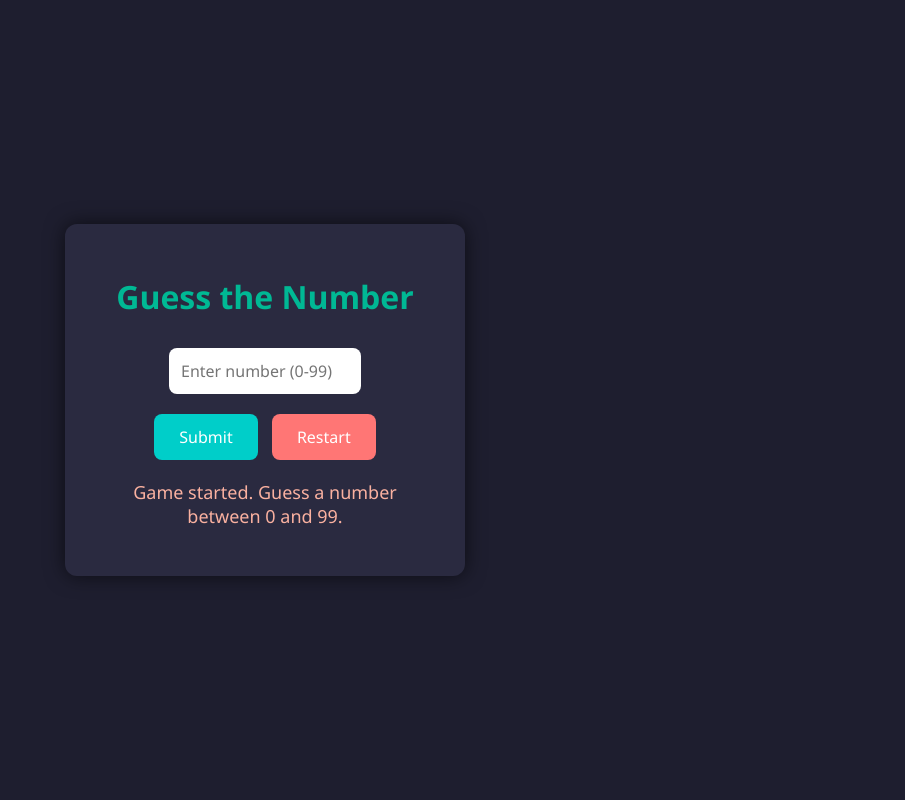
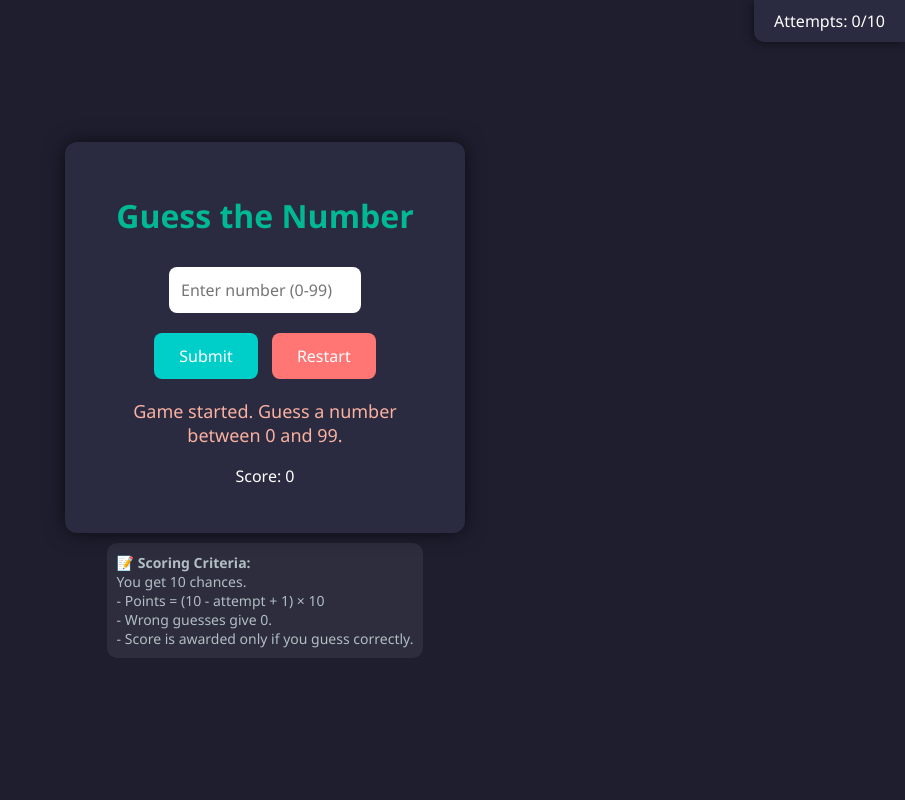
Before and after one commit to Apps1289/Guessing-game, a Spring Boot app: page / in a window 1280 px wide. Shown: the whole page, without its empty margins (375-1280 px from the left). Run offline with Spring Boot 4, Linux system fonts and the light colour scheme; some libraries are stand-ins or nearby versions.

Commit message:
Update index.html

```diff
--- a/src/main/resources/static/index.html
+++ b/src/main/resources/static/index.html
@@ -12,12 +12,36 @@
     body {
       background-color: #1e1e2f;
       color: #ffffff;
+      margin: 0;
+      padding: 0;
+    }
+
+    .top-bar {
+      position: fixed;
+      top: 0;
+      right: 0;
+      padding: 10px 20px;
+      font-size: 16px;
+      background: #2a2a40;
+      border-bottom-left-radius: 10px;
+      box-shadow: -2px 2px 10px rgba(0, 0, 0, 0.4);
+    }
+
+    .note {
+      font-size: 14px;
+      color: #b2bec3;
+      margin-top: 10px;
+      background: #2d2d3d;
+      padding: 10px;
+      border-radius: 10px;
+    }
+
+    .container {
       display: flex;
       align-items: center;
       justify-content: center;
       height: 100vh;
-      margin: 0;
-      overflow: hidden;
+      flex-direction: column;
     }
 
     .game-box {
@@ -55,7 +79,7 @@
       border-radius: 8px;
       font-size: 16px;
       cursor: pointer;
-      margin-top: 10px;
+      margin: 10px 5px 0 5px;
       transition: background 0.3s;
     }
 
@@ -80,41 +104,56 @@
 </head>
 <body>
 
+  <!-- Live Attempt Counter -->
+  <div class="top-bar" id="live-attempts">Attempts: 0/10</div>
+
+  <!-- Confetti -->
   <canvas id="confetti-canvas"></canvas>
 
+  <div class="container">
     <div class="game-box">
       <h1>Guess the Number</h1>
       <input id="guess" type="number" placeholder="Enter number (0-99)">
       <br>
       <button onclick="submitGuess()">Submit</button>
-<button onclick="restartGame()" style="margin-left: 10px; background-color: #ff7675;">Restart</button>
-
+      <button onclick="restartGame()" style="background-color: #ff7675;">Restart</button>
       <p id="result"></p>
+      <p id="score">Score: 0</p>
     </div>
 
+    <div class="note">
+      📝 <strong>Scoring Criteria:</strong><br>
+      You get 10 chances.<br>
+      - Points = (10 - attempt + 1) × 10<br>
+      - Wrong guesses give 0.<br>
+      - Score is awarded only if you guess correctly.
+    </div>
+  </div>
+
+  <!-- Celebration Music -->
+  <audio id="cheer-sound" src="https://cdn.pixabay.com/download/audio/2022/03/22/audio_07b70a655f.mp3?filename=small-crowd-cheer-6720.mp3"></audio>
+
+  <!-- Confetti Library -->
   <script src="https://cdn.jsdelivr.net/npm/canvas-confetti@1.6.0/dist/confetti.browser.min.js"></script>
+
   <script>
     let gameOver = false;
 
+    function initGame() {
       fetch("/start")
         .then(res => res.text())
         .then(msg => {
           document.getElementById("result").innerText = msg;
-        });
-
-    function submitGuess() {
-        function restartGame() {
-  fetch("/start")
-    .then(res => res.text())
-    .then(msg => {
-      document.getElementById("result").innerText = msg;
-      document.getElementById("attempts").innerText = "Attempts: 0/10";
           document.getElementById("score").innerText = "Score: 0";
           document.getElementById("guess").value = "";
+          document.getElementById("live-attempts").innerText = "Attempts: 0/10";
           gameOver = false;
         });
     }
 
+    initGame();
+
+    function submitGuess() {
       if (gameOver) return;
 
       const guess = document.getElementById("guess").value;
@@ -126,14 +165,22 @@
       .then(res => res.json())
       .then(data => {
         document.getElementById("result").innerText = data.result;
-            document.getElementById("attempts").innerText = "Attempts: " + data.attempt + "/10";
+        document.getElementById("live-attempts").innerText = "Attempts: " + data.attempt + "/10";
         document.getElementById("score").innerText = "Score: " + data.score;
 
         if (data.gameOver) {
           gameOver = true;
-                if (data.score > 0) celebrate();
+          if (data.score > 0) {
+            celebrate();
+            playCheer();
+            document.getElementById("result").innerText += " (Guessed in attempt #" + data.attempt + ")";
+          }
         }
       });
+    }
+
+    function restartGame() {
+      initGame();
     }
 
     function celebrate() {
@@ -152,6 +199,11 @@
         }));
       }, 250);
     }
+
+    function playCheer() {
+      const audio = document.getElementById("cheer-sound");
+      audio.play();
+    }
   </script>
 
 </body>
```
Lines whose indentation alone changed are shown as unchanged.
